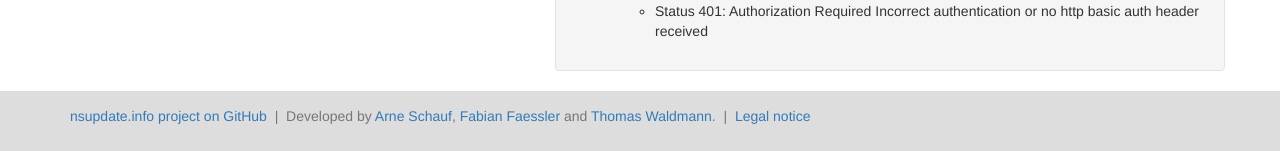
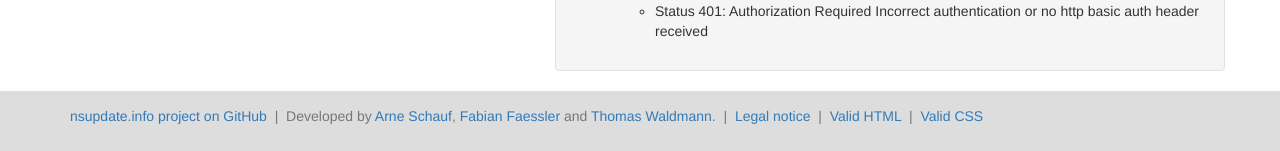
Before and after one commit to nsupdate-info/nsupdate.info, a Django app: page /help/ in a window 1280 px wide. Shown: the part 1030-1181 px from the top of the page. Run offline with Django 3.2, Linux system fonts and the light colour scheme; some libraries are stand-ins or nearby versions.

Commit message:
add CSS / HTML validation links (via referrer, so doesn't work on non-public URLs)

```diff
--- a/nsupdate/nsupdate/templates/base.html
+++ b/nsupdate/nsupdate/templates/base.html
@@ -94,6 +94,10 @@
                 <a href="https://github.com/ThomasWaldmann/">Thomas Waldmann</a>.
                 &nbsp;|&nbsp;
                 <a href="{% url 'legal' %}">Legal notice</a>
+                &nbsp;|&nbsp;
+                <a href="http://validator.w3.org/check/referrer">Valid HTML</a>
+                &nbsp;|&nbsp;
+                <a href="http://jigsaw.w3.org/css-validator/check/referer">Valid CSS</a>
             </p>
             </div>
         </div>
```
